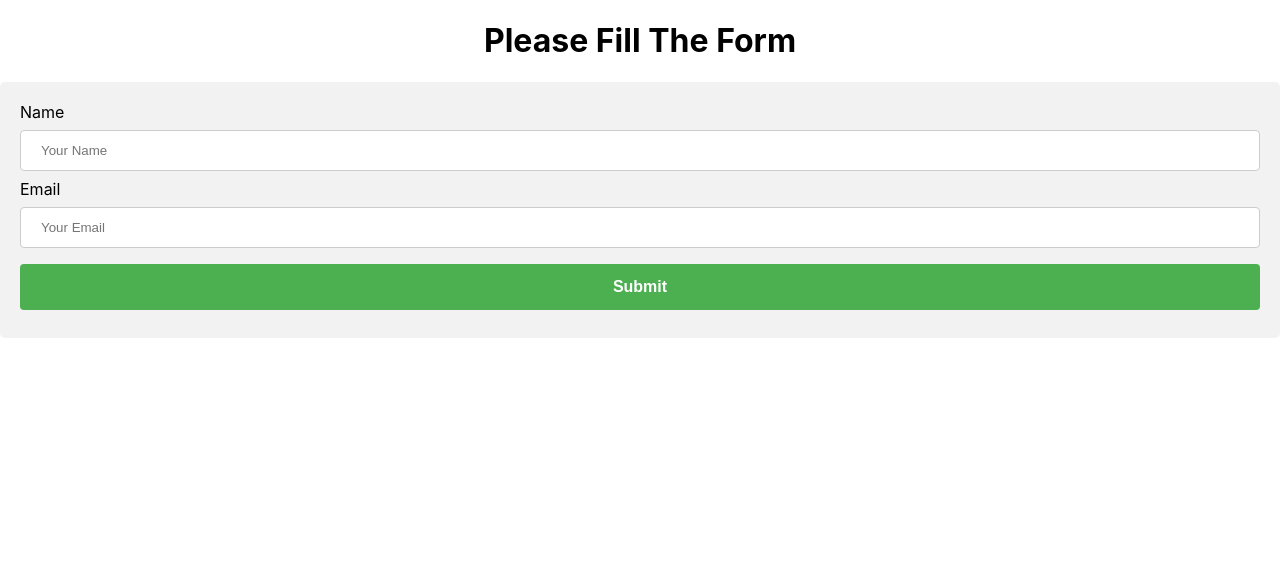
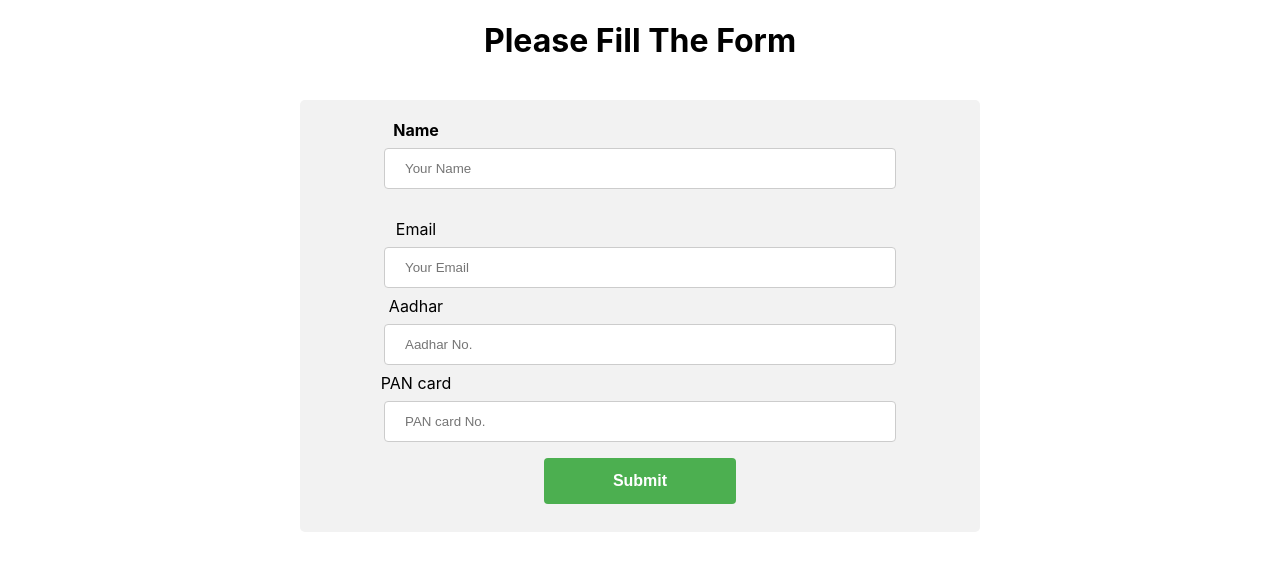
Before and after one commit to AmenaAkter5/react-form-assessment, a React (Create React App) app: page / in a window 1280 px wide. Shown: the top 570 px of the page. Built offline with nearby package versions, Linux system fonts and the light colour scheme.

Commit message:
form ui updated

```diff
--- a/src/components/Form.css
+++ b/src/components/Form.css
@@ -1,11 +1,19 @@
+.form-div {
+    width: 50%;
+    margin: 40px auto;
+    border-radius: 5px;
+    background-color: #f2f2f2;
+    padding: 20px;
+}
+
 label {
     display: block;
-    text-align: left;
+    width: 30%;
 }
 
 input[type=email],
 select {
-    width: 100%;
+    width: 80%;
     padding: 12px 20px;
     margin: 8px 0;
     display: inline-block;
@@ -16,7 +24,29 @@ select {
 
 input[type=text],
 select {
-    width: 100%;
+    width: 80%;
+    padding: 12px 20px;
+    margin: 8px 0;
+    display: inline-block;
+    border: 1px solid #ccc;
+    border-radius: 4px;
+    box-sizing: border-box;
+}
+
+input[type=number],
+select {
+    width: 80%;
+    padding: 12px 20px;
+    margin: 8px 0;
+    display: inline-block;
+    border: 1px solid #ccc;
+    border-radius: 4px;
+    box-sizing: border-box;
+}
+
+input[type=password],
+select {
+    width: 80%;
     padding: 12px 20px;
     margin: 8px 0;
     display: inline-block;
@@ -26,7 +56,7 @@ select {
 }
 
 input[type=submit] {
-    width: 100%;
+    width: 30%;
     background-color: #4CAF50;
     color: white;
     padding: 14px 20px;
@@ -42,10 +72,11 @@ input[type=submit]:hover {
     background-color: #45a049;
 }
 
-.form-div {
-    border-radius: 5px;
-    background-color: #f2f2f2;
-    padding: 20px;
+.validation {
+    display: block;
+    padding-left: 28px;
+    color: red;
+    margin-bottom: 22px;
 }
 
 /* div {
--- a/src/components/Form.js
+++ b/src/components/Form.js
@@ -23,21 +23,57 @@ const Form = () => {
                 <form onSubmit={handleSubmit(onSubmit)}>
 
                     <div>
-                        <label htmlFor="name">Name</label>
+                        <label htmlFor="name"><b>Name</b></label>
                         <input type="text" id="name" placeholder="Your Name" {...register("name", {
                             required: {
                                 value: true,
                                 message: 'Name is Required'
                             }
                         })} />
-                        <label>
-                            {errors.name?.type === 'required' && <span>{errors.name?.message}</span>}
+                        <label className='validation'>
+                            {errors.name?.type === 'required' && <span><small>{errors.name?.message}</small></span>}
                         </label>
                     </div>
 
                     <div>
                         <label htmlFor="email">Email</label>
                         <input type="email" id="email" placeholder="Your Email" {...register("email", {
+                            required: {
+                                value: true,
+                                message: 'Email is Required'
+                            },
+                            pattern: {
+                                value: /[a-z0-9]+@[a-z]+\.[a-z]{2,3}/,
+                                message: 'Provide a valid Email'
+                            }
+                        })} />
+                        <label htmlFor="email">
+                            {errors.email?.type === 'required' && <span>{errors.email?.message}</span>}
+                            {errors.email?.type === 'pattern' && <span>{errors.email?.message}</span>}
+                        </label>
+                    </div>
+
+                    <div>
+                        <label htmlFor="aadhar">Aadhar </label>
+                        <input type="number" id="aadhar" placeholder="Aadhar No." {...register("email", {
+                            required: {
+                                value: true,
+                                message: 'Email is Required'
+                            },
+                            pattern: {
+                                value: /[a-z0-9]+@[a-z]+\.[a-z]{2,3}/,
+                                message: 'Provide a valid Email'
+                            }
+                        })} />
+                        <label htmlFor="email">
+                            {errors.email?.type === 'required' && <span>{errors.email?.message}</span>}
+                            {errors.email?.type === 'pattern' && <span>{errors.email?.message}</span>}
+                        </label>
+                    </div>
+
+                    <div>
+                        <label htmlFor="pan">PAN card</label>
+                        <input type="text" id="pan" placeholder="PAN card No." {...register("email", {
                             required: {
                                 value: true,
                                 message: 'Email is Required'
```
